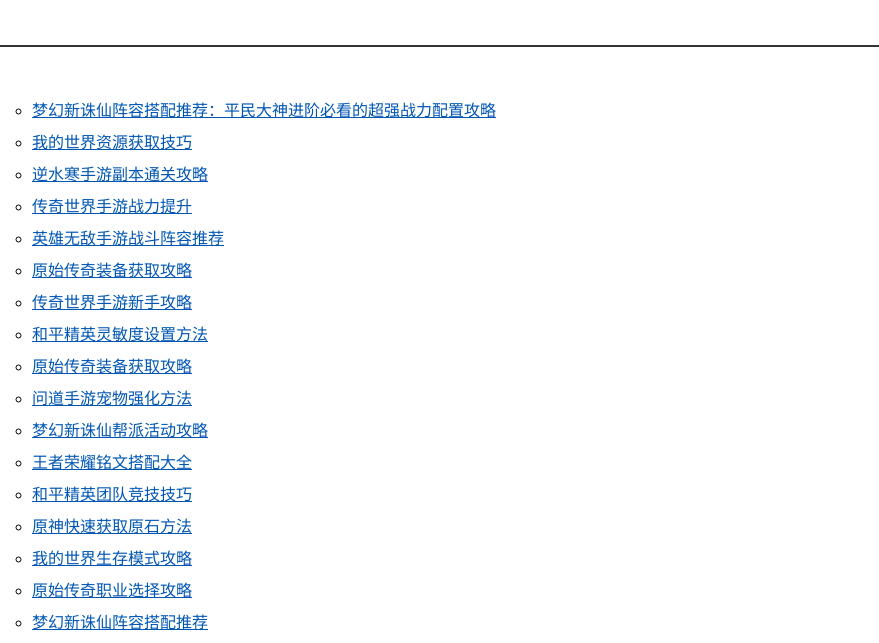
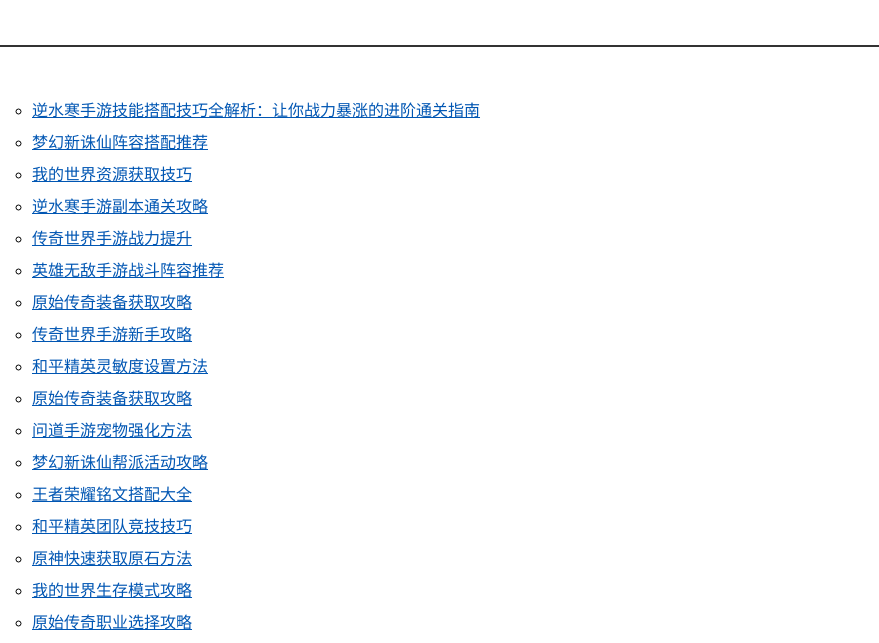
Before and after one commit to heightplayer/tlbb, a plain HTML site: page index.html in a window 1280 px wide. Shown: the part 148-791 px from the top of the page, without its empty margins (0-879 px from the left). Drawn offline with Linux system fonts and the light colour scheme.

Commit message:
update index

```diff
--- a/index.html
+++ b/index.html
@@ -21,7 +21,8 @@
 <body class="hub_ypisl">
     <header class="hub_uusso"><h1>游生游历 | 深度网络游戏攻略与宝典</h1><p>记录与分享各类网络游戏（MMORPG、MOBA、联机合作等）的高质量攻略、机制解析、版本更新指南与实用技巧。</p></header>
     <div class="hub_adhhf" role="main"><section><ul class="hub_psugy">
-<li><a href="https://heightplayer.github.io/tlbb/docs/2026-11-15-22c0da.html">梦幻新诛仙阵容搭配推荐：平民大神进阶必看的超强战力配置攻略</a></li>
+<li><a href="https://heightplayer.github.io/tlbb/docs/2026-11-16-ac2fa6.html">逆水寒手游技能搭配技巧全解析：让你战力暴涨的进阶通关指南</a></li>
+                <li><a href="https://heightplayer.github.io/tlbb/docs/2026-11-15-22c0da.html">梦幻新诛仙阵容搭配推荐</a></li>
                 <li><a href="https://heightplayer.github.io/tlbb/docs/2026-11-15-ce9d55.html">我的世界资源获取技巧</a></li>
                 <li><a href="https://heightplayer.github.io/tlbb/docs/2026-11-15-89ce48.html">逆水寒手游副本通关攻略</a></li>
                 <li><a href="https://heightplayer.github.io/tlbb/docs/2026-11-14-4c9449.html">传奇世界手游战力提升</a></li>
```
